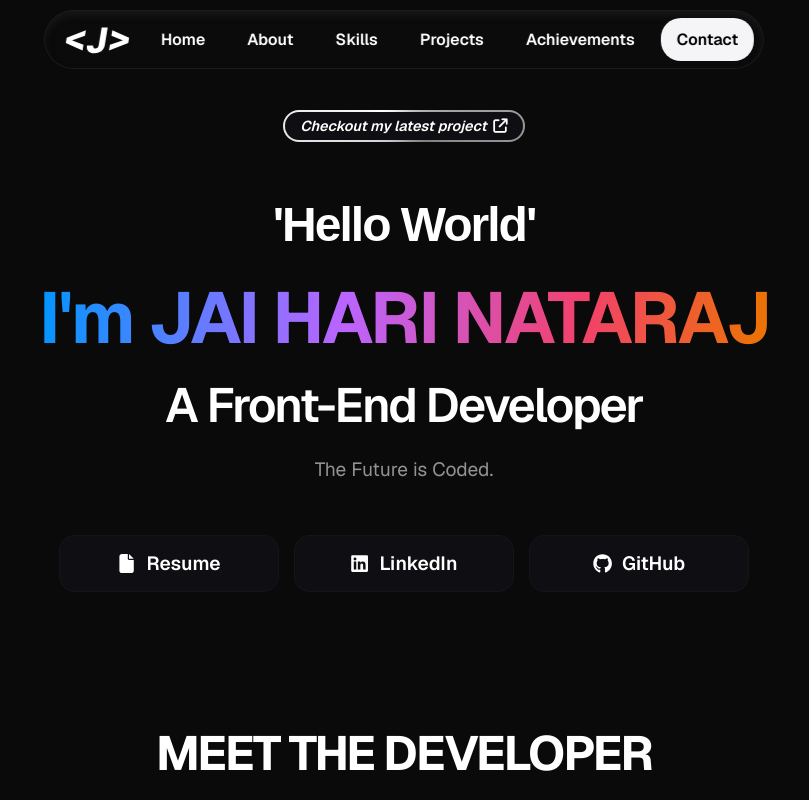
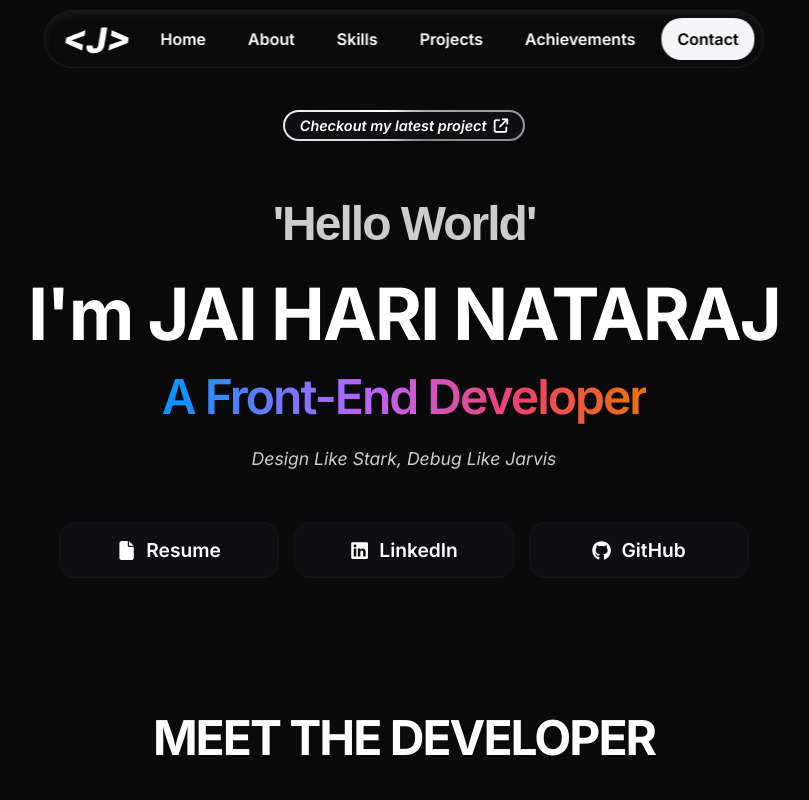
Before and after one commit to ijaihari/portfolio, a React (Vite) app: page / in a window 1280 px wide. Shown: the top 800 px of the page, without its empty margins (236-1045 px from the left). Built offline with nearby package versions, Linux system fonts and the light colour scheme; a web font is replaced by a local one.

Commit message:
tag changed

```diff
--- a/src/index.scss
+++ b/src/index.scss
@@ -2,7 +2,7 @@
 @use './styles/mixins';
 
 @import url('https://fonts.googleapis.com/css2?family=Rubik:ital,wght@0,300..900;1,300..900&display=swap');
-/* @import url('https://fonts.googleapis.com/css2?family=Inter:ital,opsz,wght@0,14..32,100..900;1,14..32,100..900&display=swap'); */
+@import url('https://fonts.googleapis.com/css2?family=Inter:ital,opsz,wght@0,14..32,100..900;1,14..32,100..900&display=swap');
 @import url('https://fonts.googleapis.com/css2?family=Geist:wght@100..900&display=swap');
 @import url('https://fonts.googleapis.com/css2?family=Doto:wght@100..900&display=swap');
 @import url('https://fonts.cdnfonts.com/css/meldina');
@@ -11,8 +11,8 @@
   margin: 0px;
   padding: 0px;
   box-sizing: border-box;
-  /* font-family: "Inter", sans-serif; */
-  font-family: "Geist", sans-serif;
+  font-family: "Inter", sans-serif;
+ /*  font-family: "Geist", sans-serif; */
   scroll-behavior: smooth;
 }
 
--- a/src/pages/Hero.jsx
+++ b/src/pages/Hero.jsx
@@ -28,7 +28,7 @@ function Hero() {
                 </section>
 
                 <section className="about">
-                    <p>The Future is Coded.</p>
+                    <p>Design Like Stark, Debug Like Jarvis</p>
                 </section>
 
                 <section className="hero-links">
--- a/src/styles/hero.scss
+++ b/src/styles/hero.scss
@@ -81,7 +81,7 @@
         text-align: center;
         letter-spacing: -2px;
         margin-bottom: 5px;
-        color: white;
+        color: #ccc;
     }
 
     h1 {
@@ -90,15 +90,16 @@
         letter-spacing: -2px;
         /* background: linear-gradient(to right, #943dff 0%, #cf13bf 44%, #d911a9 64%, #ef377f 100%); */
         /*         background: linear-gradient(to right, #fef3bd 0%, #f58a5c 50%, #b24dcb 85%); */
-        background: linear-gradient(97deg, #0096FF, #BB64FF 42%, #F2416B 74%, #EB7500);
-        @include mixins.gradienttext;
+        color: white;
     }
 
     h2 {
         font-size: 3rem;
         letter-spacing: -2px;
         font-weight: 600;
-        color: white;
+        background: linear-gradient(97deg, #0096FF, #BB64FF 42%, #F2416B 74%, #EB7500);
+        @include mixins.gradienttext;
+
     }
 
     @media (max-width: 480px) {
@@ -141,11 +142,12 @@
 }
 
 .about {
-    color: #ffffff8f;
-    font-size: 1.2rem;
+    color: #ccc;
+    font-size: 1.1rem;
     margin-top: 20px;
     line-height: 1.5;
     text-align: center;
+    font-style: italic;
 
     @media (min-width: 350px) and (max-width: 570px) {
         text-align: justify;
```
